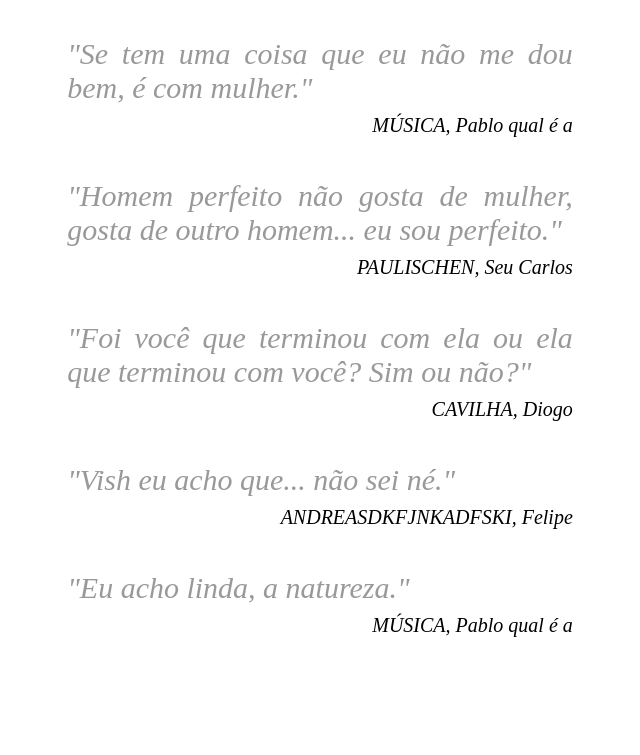
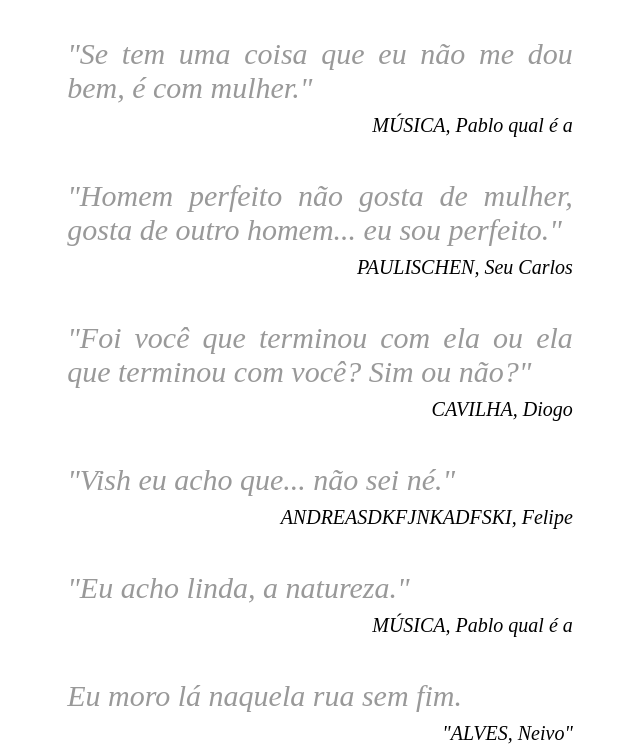
Before and after one commit to agenciasys/quotations, a plain HTML site: page index.html in a window 1280 px wide. Shown: the part 963-1718 px from the top of the page, without its empty margins (320-960 px from the left). Before the commit the page ends 1610 px from the top, so only its background shows below. Drawn offline with Linux system fonts and the light colour scheme.

Commit message:
Update index.html

```diff
--- a/index.html
+++ b/index.html
@@ -113,5 +113,11 @@
         </blockquote>
         <span>MÚSICA, Pablo qual é a</span>
     </article>
+    <article>
+        <blockquote>
+            Eu moro lá naquela rua sem fim.
+        </blockquote>
+        <span>"ALVES, Neivo"</span>
+    </article>
 </body>
 </html>
```
